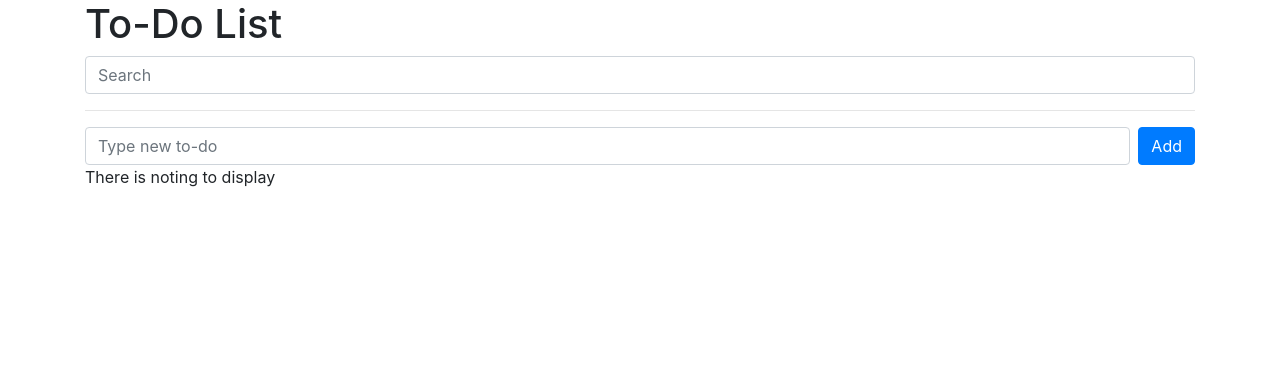
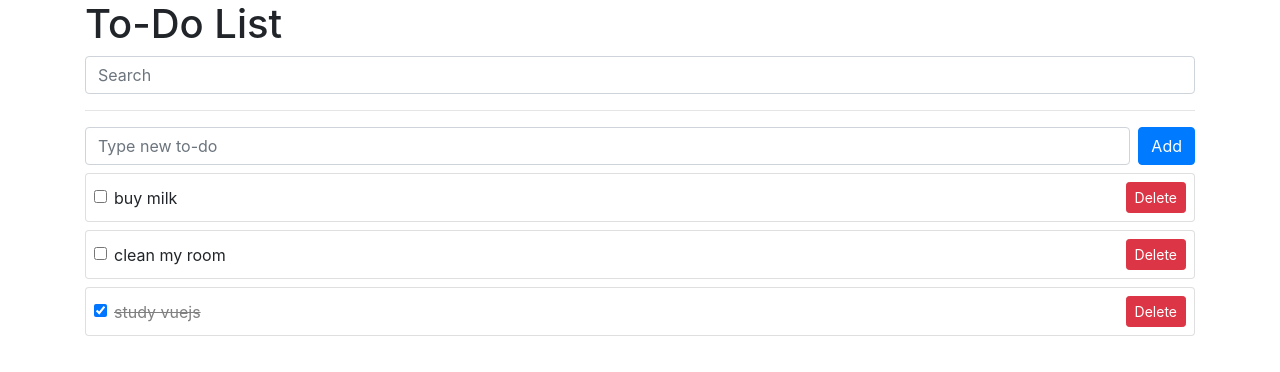
Before and after one commit to joeunbyula/vue3-project, a Vue app: page / in a window 1280 px wide. Shown: the top 372 px of the page. Built offline with nearby package versions, Linux system fonts and the light colour scheme; data requests are answered from the project's data file.

Commit message:
axios post,get,delete,patch

```diff
--- a/db.json
+++ b/db.json
@@ -1,24 +1,19 @@
 {
   "todos": [
     {
-      "subject": "aaa",
-      "computed": false,
+      "subject": "buy milk",
+      "completed": false,
       "id": 1
     },
     {
-      "subject": "aaaa",
-      "computed": false,
+      "subject": "clean my room",
+      "completed": false,
       "id": 2
     },
     {
-      "subject": "bbbb",
-      "computed": false,
+      "subject": "study vuejs",
+      "completed": true,
       "id": 3
-    },
-    {
-      "subject": "hello",
-      "computed": false,
-      "id": 4
     }
   ]
 }
--- a/src/App.vue
+++ b/src/App.vue
@@ -44,34 +44,54 @@
         color: 'gray'
       }
 
+      const getTodos = async () => {
+        try {
+          const res = await axios.get('http://localhost:3000/todos');
+          todos.value = res.data;
+        } catch (err) {
+          console.log(err);
+        }
+      }
+      getTodos();
+
       const addTodo = async (todo) => {
         // 데이터베이스에 저장
         error.value = '';
         try {
           const res = await axios.post('http://localhost:3000/todos', {
             subject: todo.subject,
-            computed: todo.completed,
+            completed: todo.completed,
           })
           todos.value.push(res.data);
         } catch(err) {
           console.error(err);
           error.value = "Something went wrong.";
         }
-        // .then(res => {
-        //   console.log(res)
-        //   todos.value.push(res.data);
-        // }).catch(err => {
-        //   console.error(err);
-        //   error.value = "Something went wrong.";
-        // });
       };
 
-      const deleteTodo = (index) => {
-        todos.value.splice(index,1);
+      const deleteTodo = async (index) => {
+        try {
+          error.value = '';
+          const id = todos.value[index].id;
+          await axios.delete('http://localhost:3000/todos/'+id);
+          todos.value.splice(index,1);
+          //getTodos();
+        } catch (err) {
+          console.log(err);
+        }
       }
 
-      const toggleTodo = (index) => {
-        todos.value[index].completed = !todos.value[index].completed;
+      const toggleTodo = async (index) => {
+        try {
+          error.value = '';
+          const id = todos.value[index].id;
+          await axios.patch('http://localhost:3000/todos/'+id, {
+              completed: !todos.value[index].completed
+          });
+          todos.value[index].completed = !todos.value[index].completed;
+        } catch (err) {
+          console.log(err);
+        }
       }
 
       const searchText = ref("");
@@ -93,6 +113,7 @@
         toggleTodo,
         searchText,
         filteredTodos,
+        getTodos,
         error
       }
     }
--- a/src/components/TodoList.vue
+++ b/src/components/TodoList.vue
@@ -16,7 +16,7 @@
          <input
             class="form-check-input"
             type="checkbox"
-            :value="todo.completed"
+            :checked="todo.completed"
             @change="toggleTodo(index)"
          >
           <!-- <label
```
